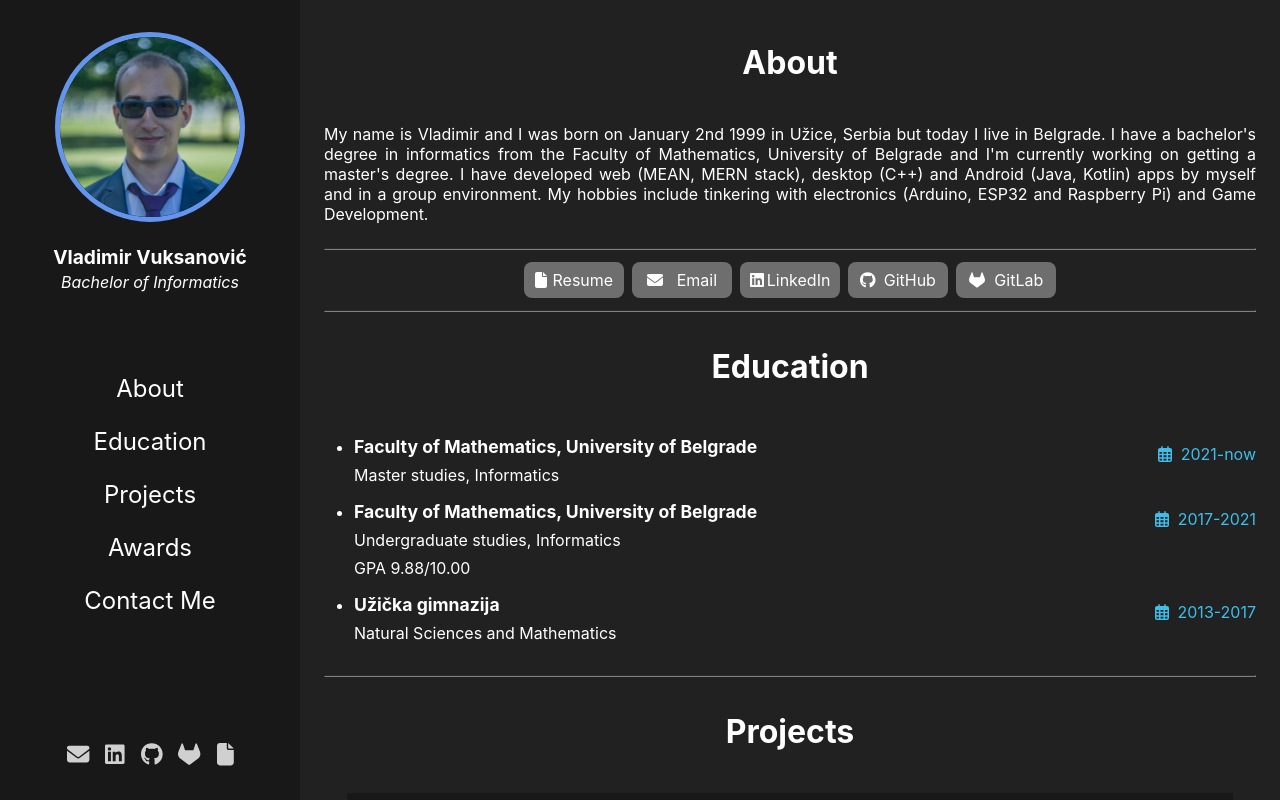
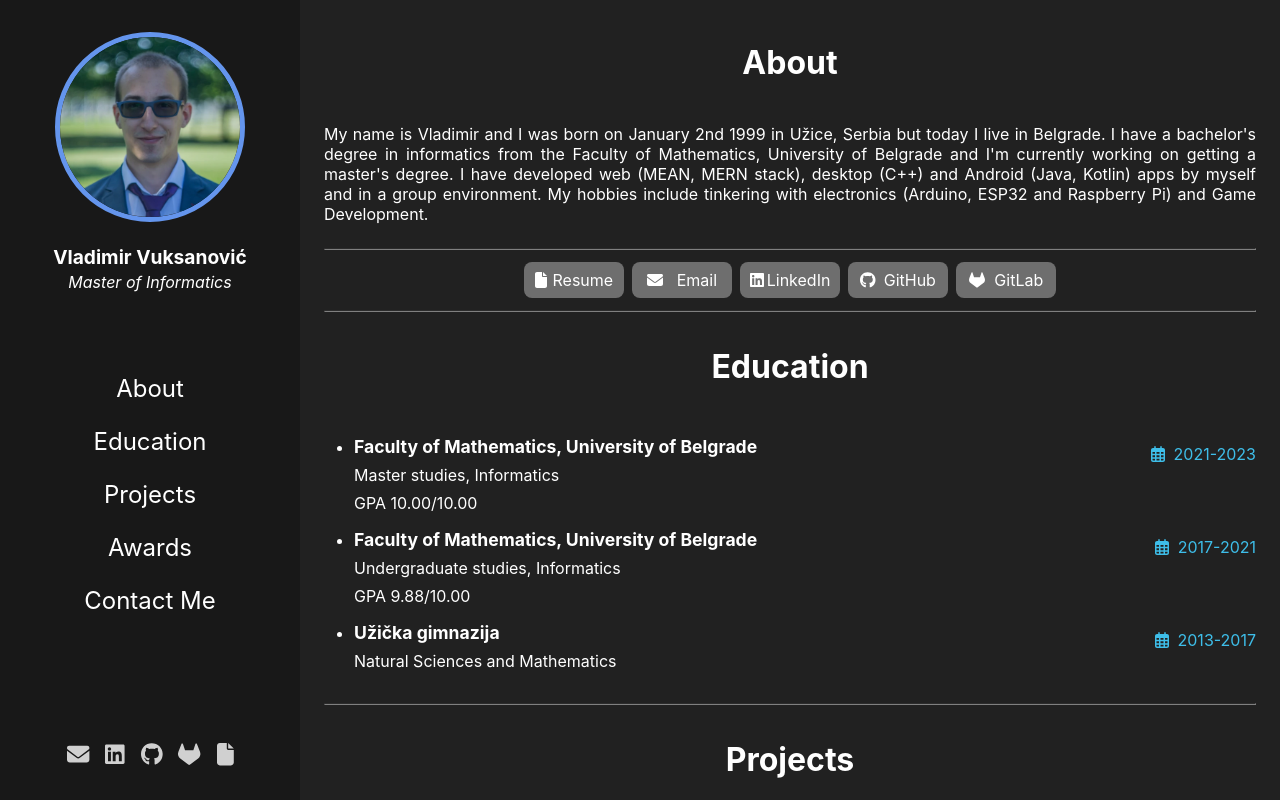
Before and after one commit to VladimirV99/vladimirv99.github.io, a Next.js app: page / in a window 1280 px wide. Shown: the top 800 px of the page. Built offline with nearby package versions, Linux system fonts and the light colour scheme.

Commit message:
Update education section

```diff
--- a/components/sections/Education.js
+++ b/components/sections/Education.js
@@ -5,7 +5,8 @@ function Education() {
     {
       title: 'Faculty of Mathematics, University of Belgrade',
       description: 'Master studies, Informatics',
-      date: '2021-now'
+      extra: 'GPA 10.00/10.00',
+      date: '2021-2023'
     },
     {
       title: 'Faculty of Mathematics, University of Belgrade',
--- a/components/util/Navbar.js
+++ b/components/util/Navbar.js
@@ -17,7 +17,7 @@ function Navbar() {
           <strong>Vladimir Vuksanović</strong>
         </p>
         <p className={styles.profileTitle}>
-          <em>Bachelor of Informatics</em>
+          <em>Master of Informatics</em>
         </p>
       </div>
       <div className={styles.navbar}>
```
